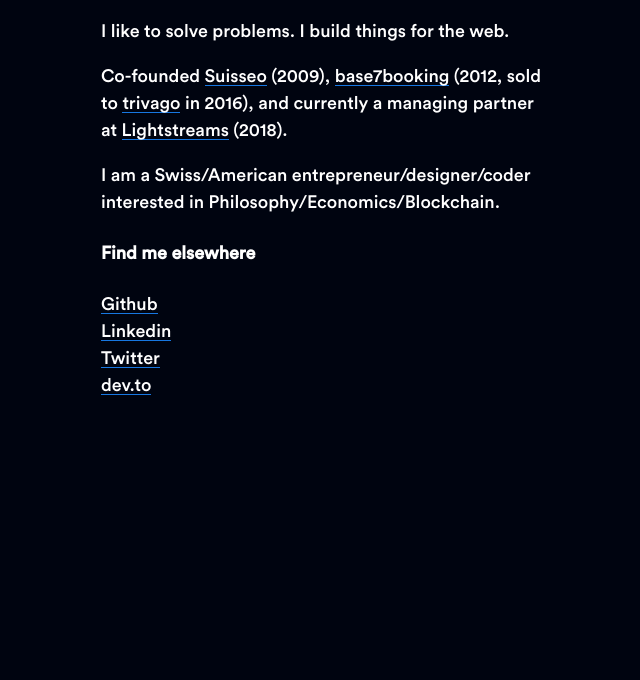
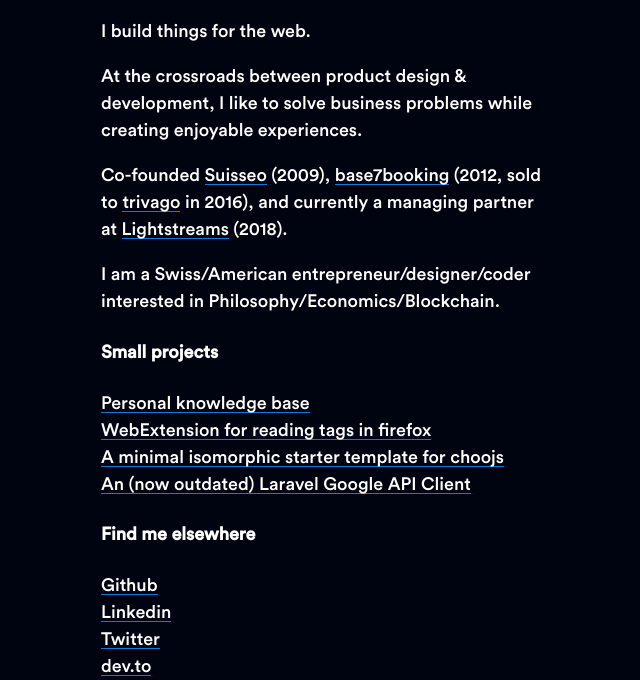
Before and after one commit to azappella/azappella.github.io, a plain HTML site: page index.html in a window 1280 px wide. Shown: the part 163-843 px from the top of the page, without its empty margins (182-822 px from the left). Before the commit the page ends 800 px from the top, so only its background shows below. Drawn offline with Linux system fonts and the light colour scheme.

Commit message:
rebuilding site 2019-03-09 16:05:10

```diff
--- a/index.html
+++ b/index.html
@@ -17,11 +17,22 @@
 
 <h3 id="andrew-l-zappella">Andrew L. Zappella</h3>
 
-<p>I like to solve problems. I build things for the web.</p>
+<p>I build things for the web.</p>
+
+<p>At the crossroads between product design &amp; development, I like to solve business problems while creating enjoyable experiences.</p>
 
 <p>Co-founded <a href="https://suisseo.ch">Suisseo</a> (2009), <a href="https://www.base7booking.com">base7booking</a> (2012, sold to <a href="https://trivago.com">trivago</a> in 2016), and currently a managing partner at <a href="https://lightstreams.network">Lightstreams</a> (2018).</p>
 
 <p>I am a Swiss/American entrepreneur/designer/coder interested in Philosophy/Economics/Blockchain.</p>
+
+<h4 id="small-projects">Small projects</h4>
+
+<ul>
+<li><a href="https://github.com/azappella/knowledge">Personal knowledge base</a></li>
+<li><a href="https://github.com/azappella/webextension-experiment-tags">WebExtension for reading tags in firefox</a></li>
+<li><a href="https://github.com/azappella/choo-minimal">A minimal isomorphic starter template for choojs</a></li>
+<li><a href="https://github.com/azappella/google-api-php-client">An (now outdated) Laravel Google API Client</a></li>
+</ul>
 
 <h4 id="find-me-elsewhere">Find me elsewhere</h4>
 
```
